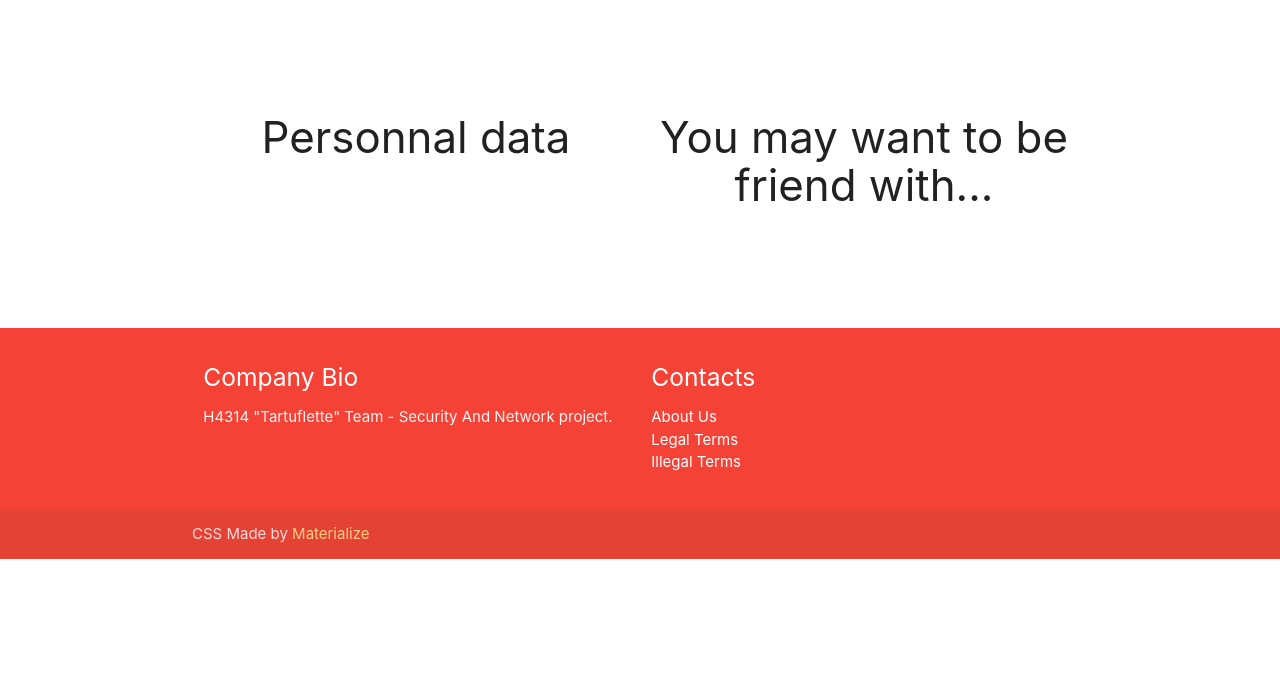
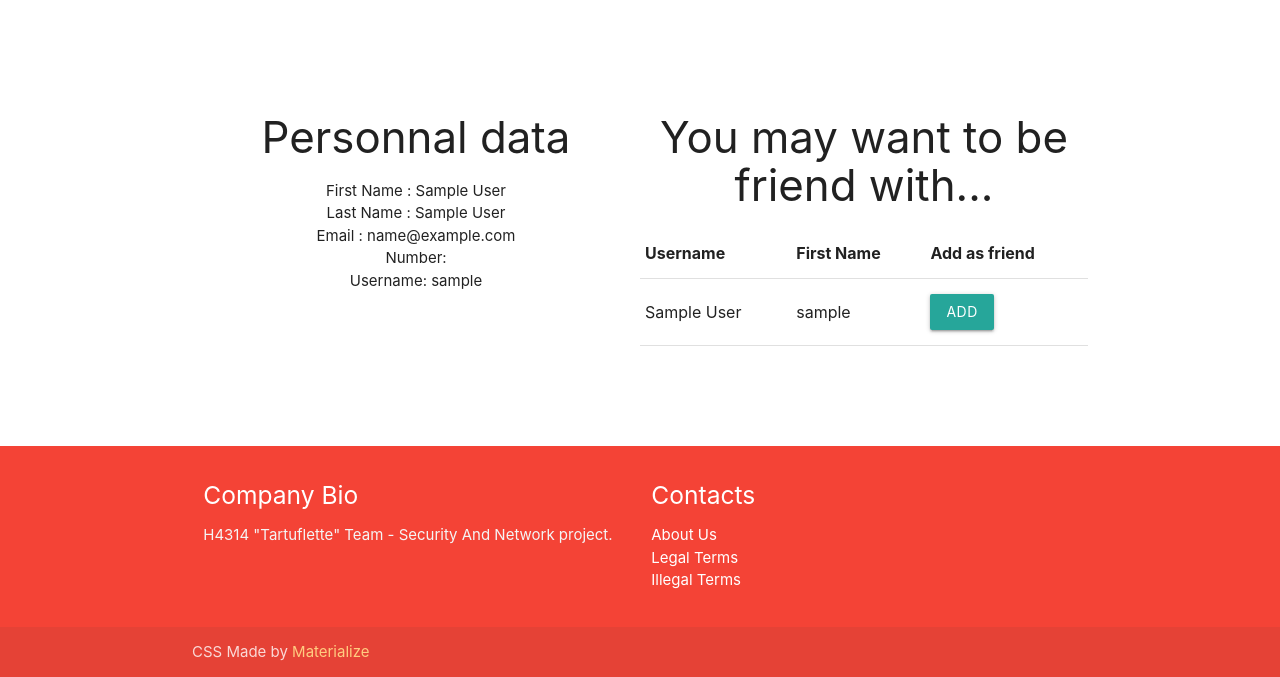
Before and after one commit to Antloup/SereProject, a PHP site: page /account.php in a window 1280 px wide. Shown: the part 309-986 px from the top of the page. Before the commit the page ends 868 px from the top, so only its background shows below. Run offline with PHP 8.4, Linux system fonts and the light colour scheme; the visitor is signed in with stand-in values (Sample User, id 1); some libraries are stand-ins or nearby versions.

Commit message:
Adding account page / No multiple username

```diff
--- a/account.php
+++ b/account.php
@@ -8,6 +8,15 @@ if (!isset($_SESSION['username'])) {
     exit;
 }
 $username = $_SESSION['username'];
+
+try {
+    $conn = new PDO('mysql:host=localhost;dbname=mydb', "root", "");
+} catch (PDOException $e) {
+    print "Error : " . $e->getMessage() . "<br/>";
+    die();
+}
+
+//Connected successfully
 
 ?>
 
@@ -57,13 +66,48 @@ $username = $_SESSION['username'];
             <div class="col s6 center-align">
                 <h3>Personnal data</h3>
                 <div class="row">
-
+                    <?php
+                    $query = "SELECT * FROM user WHERE username='$username'";
+                    $result = $conn->query($query);
+                    $data = $result->fetch();
+                    echo "First Name : " . $data['first_name'] . "<br/>";
+                    echo "Last Name : " . $data['last_name'] . "<br/>";
+                    echo "Email : " . $data['email'] . "<br/>";
+                    echo "Number: " . $data['number'] . "<br/>";
+                    echo "Username: " . $data['username'] . "<br/>";
+                    ?>
                 </div>
             </div>
             <div class="col s6 center-align">
                 <h3>You may want to be friend with...</h3>
                 <div class="row">
+                    <table>
+                        <thead>
+                        <tr>
+                            <th>Username</th>
+                            <th>First Name</th>
+                            <th>Add as friend</th>
+                        </tr>
+                        </thead>
+                        <tbody>
 
+                        <?php
+                        $query = "SELECT * FROM user";
+                        $result = $conn->query($query);
+                        $users = $result->fetchAll();
+                        foreach ($users as $user) {
+                            echo "<tr>";
+                            echo "<td>" . $user['first_name'] . "</td>";
+                            echo "<td>" . $user['username'] . "</td>";
+                            echo "<td><button class=\"btn waves-effect waves-light\" name=\"action\"
+                                    onclick=\"M.toast({html: 'This functionnality is beyond the project area'})\">Add
+                            </button></td>";
+                            echo "</tr>";
+                        }
+                        ?>
+
+                        </tbody>
+                    </table>
                 </div>
             </div>
         </div>
```
Also changed, not shown: registerAction.php (+11 -1 lines).
